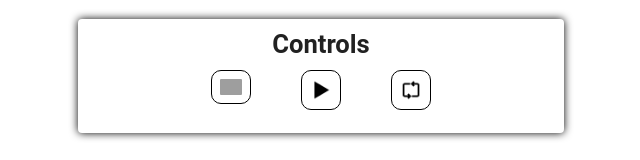
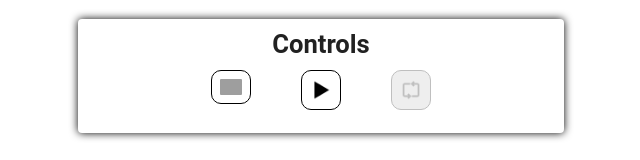
Before and after one commit to cloppingemu/juxtaposeJs, a Vue app: page / in a window 1280 px wide. Shown: the part 166-326 px from the top of the page, without its empty margins (319-959 px from the left). Built offline with nearby package versions, Linux system fonts and the light colour scheme; grey boxes are pictures that could not be loaded.

Commit message:
Making color pallet more uniform

```diff
--- a/src/App.vue
+++ b/src/App.vue
@@ -46,10 +46,15 @@ function handle_error(message: string) {
   border-radius: 10px;
   padding: 0.5em;
   cursor: pointer;
-  transition: background-color 0.25s;
 }
-.control-icon:hover { background-color: #eee; }
-.control-active { background-color: #e3e3e3; }
+.control-icon:hover {
+  background-color: #ddd;
+  opacity: 75%;
+}
+.control-active {
+  background-color: #bbb;
+  opacity: 25%;
+}
 
 .tooltip { outline: none; }
 .tooltip span {
--- a/src/components/trackCard.vue
+++ b/src/components/trackCard.vue
@@ -5,7 +5,7 @@
         <img
         src="../assets/listen.png"
         :class="{'control-icon': true,
-                  'control-active': track_active}"
+                 'control-active': !track_active}"
         @click="select_track">
         <span class="noselect">Listen</span>
       </span>
--- a/src/views/MainBody.vue
+++ b/src/views/MainBody.vue
@@ -34,7 +34,7 @@
             @click="toggle_loop()"
             src="@/assets/repeat.png"
             :class="{'control-icon': true,
-                      'control-active': playback_state.looping}" />
+                     'control-active': !playback_state.looping}" />
             <span class="noselect">Toggle loop (c)</span>
           </span>
         </div>
@@ -121,7 +121,7 @@ import trackCard from '../components/trackCard.vue'
 onMounted(() => {
   window.onkeydown = ((e: KeyboardEvent) => {
     if (e.target == document.body) {
-      switch (e.key) {
+      switch (e.key.toLocaleLowerCase()) {
         case "z": {
           go_to_start()
           break
@@ -159,7 +159,8 @@ const loop_range = ref<[number, number]>([0, SEEK_PRECISION])
 
 const emit = defineEmits(["flash_error"])
 
-const glob = import.meta.glob('@/assets/*.png', { eager: true })
+type GlobType = { [fname: string]: {default: string} }
+const glob: GlobType = import.meta.glob('@/assets/play-pause/*.png', { eager: true })
 const PlayPauseImgs = Object.fromEntries(
   Object.entries(glob).map(([k, v]) => [filename(k), v.default])
 )
@@ -169,8 +170,8 @@ const PLAY_IMG_NAME = "play"
 
 const playpause_img = ref(PLAY_IMG_NAME)
 
-type typeof_track_cards = InstanceType<typeof trackCard>[]
-const track_cards = ref<typeof_track_cards | null>(null)
+type TrackCards = InstanceType<typeof trackCard>[]
+const track_cards = ref<TrackCards | null>(null)
 
 const playback_state = reactive({
   playing: false,
@@ -189,7 +190,7 @@ function go_to_start() {
   if (playback_state.looping) {
     seek_target = loop_range.value[0]
   }
-  (track_cards.value as typeof_track_cards).forEach((card) => {
+  (track_cards.value as TrackCards).forEach((card) => {
     card.update_seek_pos(seek_target)
   })
   tracks.forEach((track) => {
@@ -224,7 +225,7 @@ function swap_cards(from: number, to: number) {
   } else if (active_track_index.value == to) {
     active_track_index.value = from
   }
-  (track_cards.value as typeof_track_cards).forEach((card, indx) => {
+  (track_cards.value as TrackCards).forEach((card, indx) => {
     card.update_seek_pos(scale_seek(indx, tracks[active_track_index.value].audio.currentTime))
   })
 }
@@ -362,7 +363,7 @@ function add_track(fname: File, title: string) {
         playpause_img.value = PAUSE_IMG_NAME
       }
     }
-    (track_cards.value as typeof_track_cards).forEach((card, indx) => {
+    (track_cards.value as TrackCards).forEach((card, indx) => {
       card.update_seek_pos(scale_seek(indx, a.currentTime))
     })
   })
```
Also changed, not shown: src/assets/play-pause/pause.png (renamed from src/assets/pause.png), src/assets/play-pause/play.png (renamed from src/assets/play.png). Lines whose indentation alone changed are shown as unchanged.
